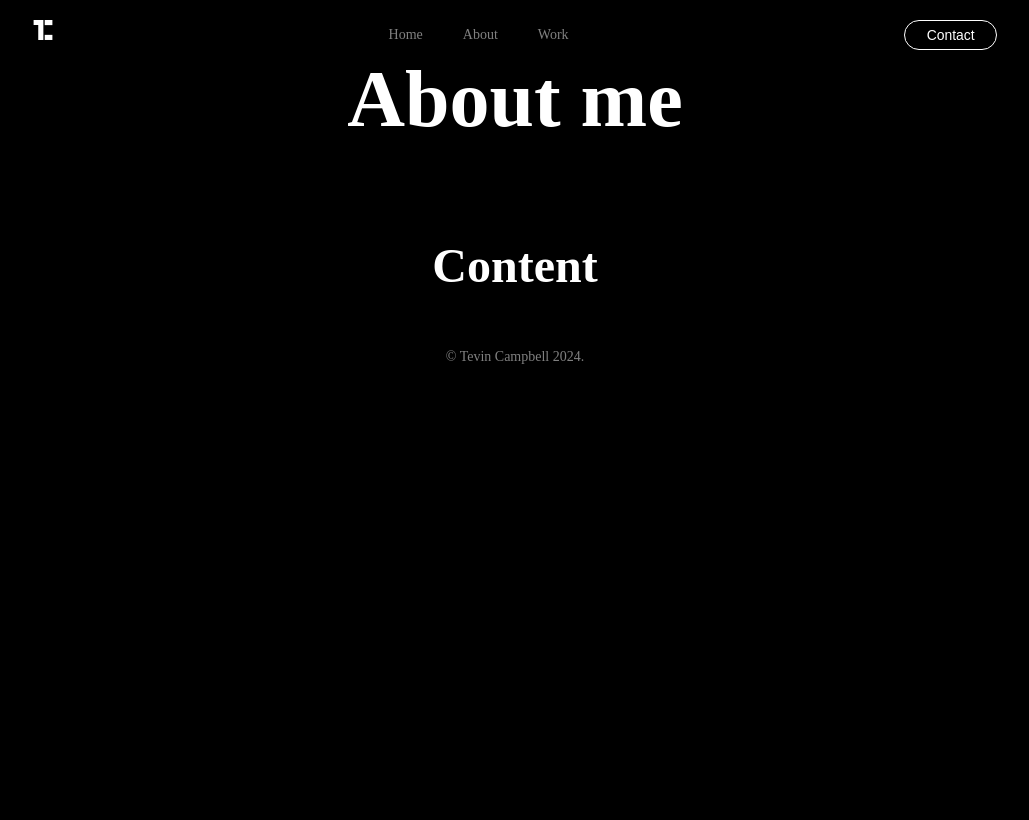
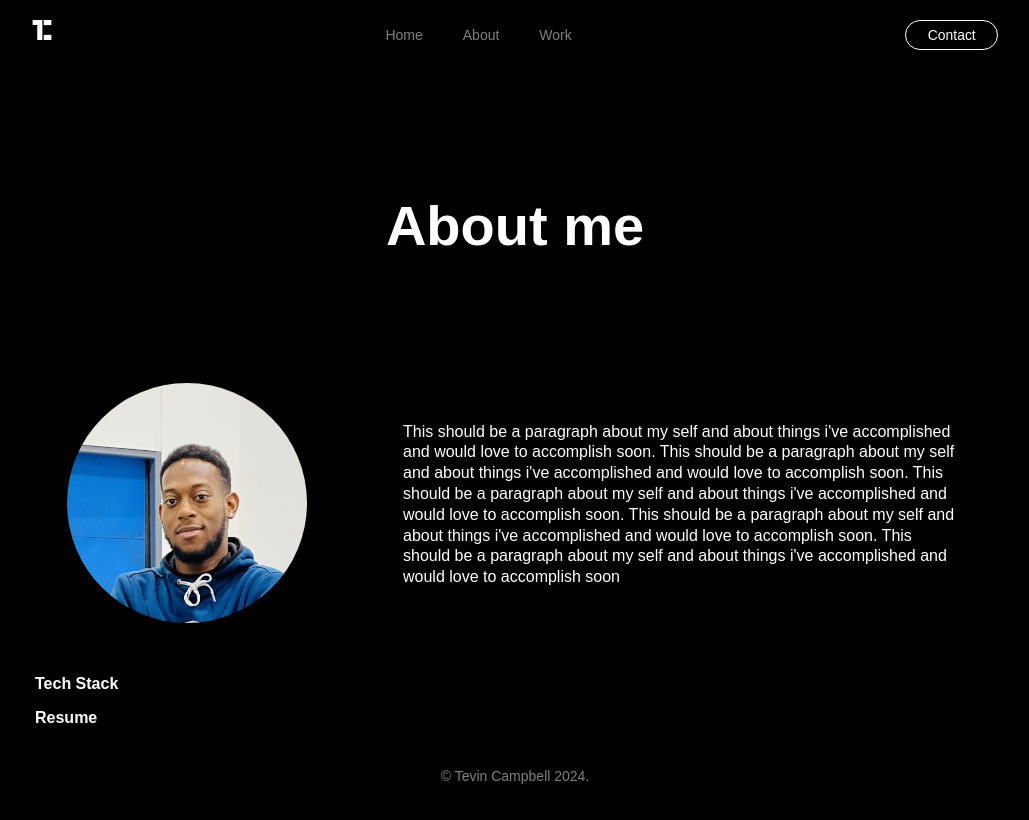
Before and after one commit to Troyzhenny/devfolio, a React (Vite) app: page /about in a window 1280 px wide. Shown: the top 820 px of the page, without its empty margins (125-1154 px from the left). Built offline with nearby package versions, Linux system fonts and the light colour scheme; a web font is replaced by a local one.

Commit message:
added styles to footer + about page layout

```diff
--- a/src/components/Footer.jsx
+++ b/src/components/Footer.jsx
@@ -1,10 +1,10 @@
 const Footer = () => {
   return (
-    <div className="flex-center justify-center">
+    <footer className="full-width flex flex-center justify-center">
       <p className="text-gray text-sm">
         © Tevin Campbell 2024.
       </p>
-    </div>
+    </footer>
   );
 };
 
--- a/src/constants/index.js
+++ b/src/constants/index.js
@@ -13,7 +13,7 @@ export const projectList = [
     title: "Project 1",
     description:
       "Lorem ipsum, dolor sit amet consectetur adipisicing elit. Impedit dolores culpa corrupti ea repudiandae.",
-    codeUrl: "https://github.com/Troyzhenny/surgepos",
+    // codeUrl: "https://github.com/Troyzhenny/surgepos",
   },
   {
     id: "2",
@@ -40,3 +40,7 @@ export const projectList = [
     codeUrl: "https://github.com/Troyzhenny/devfolio",
   },
 ];
+
+export const biography = {
+  bio: "This should be a paragraph about my self and about things i've accomplished and would love to accomplish soon. This should be a paragraph about my self and about things i've accomplished and would love to accomplish soon. This should be a paragraph about my self and about things i've accomplished and would love to accomplish soon. This should be a paragraph about my self and about things i've accomplished and would love to accomplish soon. This should be a paragraph about my self and about things i've accomplished and would love to accomplish soon",
+};
--- a/src/index.css
+++ b/src/index.css
@@ -5,7 +5,7 @@
   padding: 0;
   box-sizing: border-box;
 
-  font-family: 'Geist Variable';
+  font-family: 'Satoshi', sans-serif;
   background-color: black;
   scroll-behavior: smooth;
 }
@@ -15,6 +15,13 @@ header {
   background: transparent;
   -webkit-backdrop-filter: blur(5px);
   backdrop-filter: blur(5px);
+}
+
+footer {
+  left: 0;
+  bottom: 0;
+  position: fixed;
+  background-color: black;
 }
 
 .flex {
@@ -109,7 +116,7 @@ h1 {
 }
 
 h2 {
-  font-size: 3rem;
+  font-size: 3.5rem;
   color: white;
 }
 
@@ -127,22 +134,15 @@ a {
   color: gray;
 }
 
-.hero-txt-efx {
-  background: -webkit-radial-gradient(rgb(255, 255, 255), rgb(0, 0, 0));
-  -webkit-background-clip: text;
-  background-clip: text;
-  -webkit-text-fill-color: transparent;
-}
-
 .heading-height {
-  line-height: .9;
+  line-height: .5;
 }
 
 #byLine {
-  margin-top: -7rem;
-  margin-bottom: 7rem;
-  padding-bottom: 5rem;
+  margin-top: -8rem;
+  margin-bottom: 5rem;
   font-size: 1.2em;
+  font-weight: normal;
 }
 
 .primaryBtn {
@@ -196,7 +196,7 @@ a {
 .card {
   width: 40rem;
   height: 40rem;
-  border: .1rem solid gray;
+  border: .11rem solid rgb(51, 51, 51);
   border-radius: 10px;
   position: relative;
 
@@ -244,3 +244,31 @@ a {
   height: 1.50rem;
   font-size: .8rem;
 }
+
+.page-pad {
+  padding-top: 100px;
+  padding-bottom: 100px;
+}
+
+.profile {
+  border-radius: 100%;
+  min-height: 100%;
+  height: 15rem;
+  width: 15rem;
+  object-fit: cover;
+}
+
+.bio-wrapper {
+  gap: 6rem;
+  padding: 2rem;
+
+  /* border: 1px solid coral; */
+
+  .para-wrapper {
+    width: 35rem;
+    word-wrap: break-word;
+    line-height: 1.3em;
+
+    /* border: 1px solid coral; */
+  }
+}
--- a/src/pages/About.jsx
+++ b/src/pages/About.jsx
@@ -1,14 +1,51 @@
+import Profile from "/images/profile.jpg";
+import { biography } from "../constants/index";
+import { motion } from "framer-motion";
+
 const About = () => {
-    return(
-        <div className="projects flex-center flex-column">
-        {/* make sure to change heading from h1 for symatic code and seo */}
-        <h1>About me</h1>
+  return (
+    <section className="projects flex-center flex-column page-pad">
+      <motion.h2
+        initial={{ opacity: 0 }}
+        animate={{ opacity: 1 }}
+        transition={{ ease: 'linear', delay: .2, duration: .4 }}
+      >
+        <h2>About me</h2>
+      </motion.h2>
 
-        <div className="flex gap wrap justify-center">
-            <h2>Content</h2>
+      <div className="flex gap wrap justify-center">
+        <div className="container">
+          <div className="bio-wrapper flex-center wrap full-width">
+            <motion.div
+              initial={{ opacity: 0, scale: 0.5 }}
+              animate={{ opacity: 1, scale: 1 }}
+              transition={{ duration: 0.5, delay: 0.4 }}
+            >
+              <img src={Profile} alt="Tevin" className="profile" />
+            </motion.div>
+
+            <div className="para-wrapper">
+              <motion.p
+                initial={{ opacity: 0, y: 100 }}
+                animate={{ opacity: 1, y: 0 }}
+                transition={{ duration: 1, delay: 0.6 }}
+              >
+                <p className="text-white flex wrap">{biography.bio}</p>
+              </motion.p>
+            </div>
+          </div>
+
+          <div className="skills">
+            <h3>Tech Stack</h3>
+          </div>
+
+          <div className="cv">
+            <h3>Resume</h3>
+          </div>
         </div>
-    </div>
-    )
-}
+      </div>
+    </section>
+  );
+};
 
 export default About;
```
